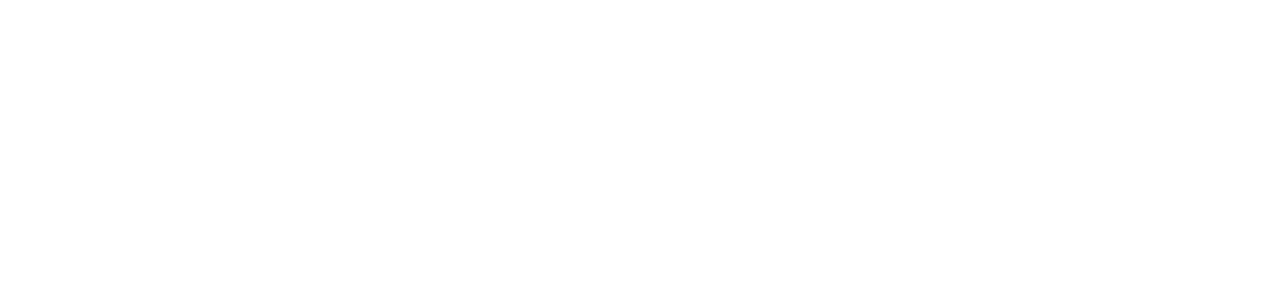
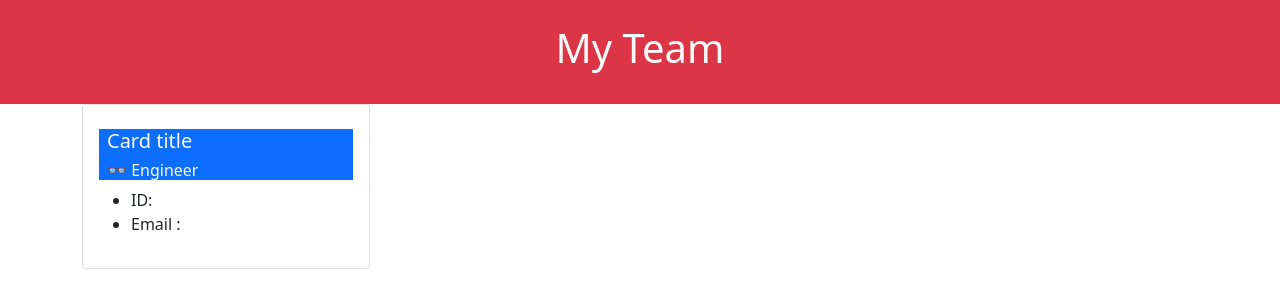
Before and after one commit to BiggRonn/TeamProfileGeneratorRWH, a website: page template.html in a window 1280 px wide. Drawn offline with nearby package versions, Linux system fonts and the light colour scheme.

Commit message:
html set up, basic cards w/ ids

```diff
--- a/template.html
+++ b/template.html
@@ -1,14 +1,43 @@
 <!DOCTYPE html>
 <html lang="en">
+
 <head>
     <meta charset="UTF-8">
     <meta http-equiv="X-UA-Compatible" content="IE=edge">
     <meta name="viewport" content="width=device-width, initial-scale=1.0">
-    <link href="https://cdn.jsdelivr.net/npm/bootstrap@5.0.0-beta2/dist/css/bootstrap.min.css" rel="stylesheet" integrity="sha384-BmbxuPwQa2lc/FVzBcNJ7UAyJxM6wuqIj61tLrc4wSX0szH/Ev+nYRRuWlolflfl" crossorigin="anonymous">
+    <link href="https://cdn.jsdelivr.net/npm/bootstrap@5.0.0-beta2/dist/css/bootstrap.min.css" rel="stylesheet"
+        integrity="sha384-BmbxuPwQa2lc/FVzBcNJ7UAyJxM6wuqIj61tLrc4wSX0szH/Ev+nYRRuWlolflfl" crossorigin="anonymous">
     <link rel="stylesheet" type="text/css" href="./dist/style.css">
-    <title>Document</title>
+    <title>My Team Profile RWH</title>
 </head>
+
 <body>
+    <header class="page-header bg-danger text-center text-light p-4 ">
+        <h1>My Team</h1>
+    </header>
+
+    <div class="container">
+        <div class="card" style="width: 18rem;">
+
+            <div class="card-body">
+                <div class="bg-primary">
+                    <h5 id = "employeetitle"class="card-title bg-primary text-light m-2">Card title</h5>
+                    <h6 id = "employeeclass"class="card-title bg-primary text-light m-2">&#x1F453 Engineer</h6>
+                </div>
+                <ul id= "cardlist">
+                    <li id = "idlist">ID: </li>
+                    <li id= "email-list">Email : </li>
+
+                </ul>
+            </div>
+
+        </div>
+
+    </div>
+
+    <!--&#x1F453 Engineer icon &#x1F393 Intern icon &#x1F451 Manager icon -->
+
 
 </body>
+
 </html>
```
